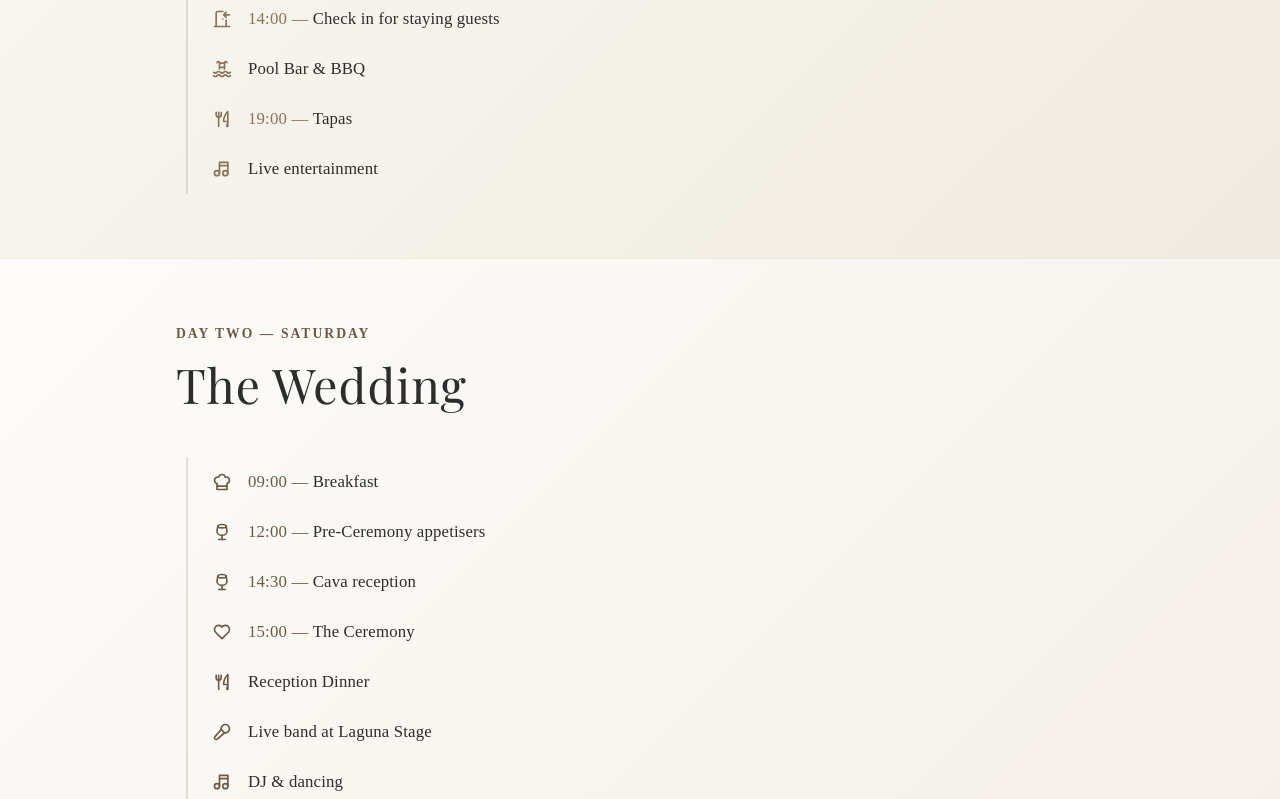
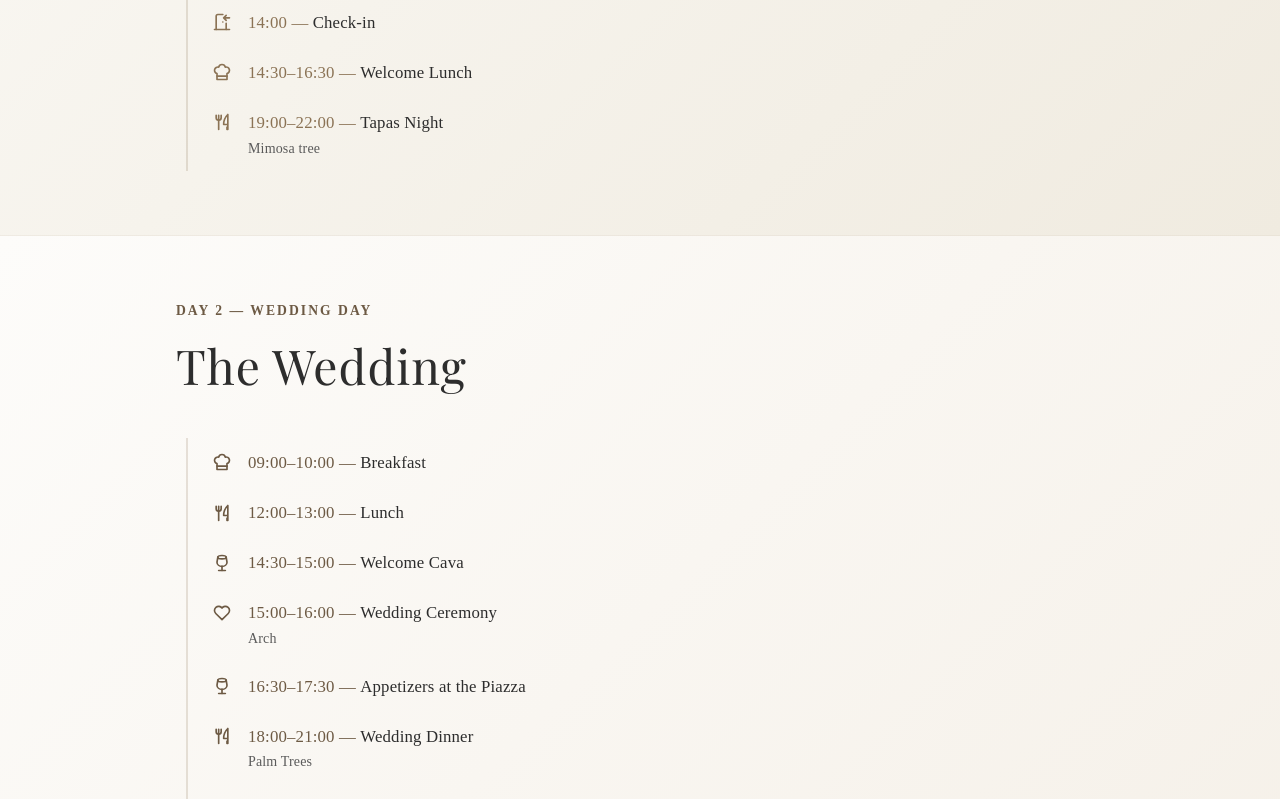
Before and after one commit to Matthew14/Wedding, a Next.js app: page /schedule in a window 1280 px wide. Shown: the part 260-1059 px from the top of the page. Built offline with nearby package versions, Linux system fonts and the light colour scheme; no server answers; a web font is replaced by a local one.

Commit message:
feat(schedule): overhaul schedule with accurate event times and details
Update all three days to reflect the final schedule, including correct
times, end times, locations, and event names across arrival, wedding,
and departure days.

```diff
--- a/src/app/schedule/page.tsx
+++ b/src/app/schedule/page.tsx
@@ -6,23 +6,24 @@ import {
     IconGlass,
     IconMusic,
     IconPool,
-    IconMicrophone2,
     IconChefHat,
     IconToolsKitchen2,
     IconDoor,
     IconDoorEnter,
+    IconStar,
 } from "@tabler/icons-react";
 import BackToInvitation from "./BackToInvitation";
 
 interface TimelineEvent {
     time?: string;
+    endTime?: string;
     title: string;
+    location?: string;
     icon: React.ReactNode;
 }
 
 interface DaySchedule {
     day: string;
-    date: string;
     title: string;
     bgColor: string;
     accentColor: string;
@@ -31,44 +32,114 @@ interface DaySchedule {
 
 const schedule: DaySchedule[] = [
     {
-        day: "Day One",
-        date: "Friday",
+        day: "Day 1 — Arrival Day",
         title: "Welcome",
         bgColor: "linear-gradient(135deg, #f9f7f2 0%, #f0ebe0 100%)",
         accentColor: "var(--gold)",
         events: [
-            { time: "14:00", title: "Check in for staying guests", icon: <IconDoorEnter size={20} /> },
-            { title: "Pool Bar & BBQ", icon: <IconPool size={20} /> },
-            { time: "19:00", title: "Tapas", icon: <IconToolsKitchen2 size={20} /> },
-            { title: "Live entertainment", icon: <IconMusic size={20} /> },
+            {
+                time: "14:00",
+                title: "Check-in",
+                icon: <IconDoorEnter size={20} />,
+            },
+            {
+                time: "14:30",
+                endTime: "16:30",
+                title: "Welcome Lunch",
+                icon: <IconChefHat size={20} />,
+            },
+            {
+                time: "19:00",
+                endTime: "22:00",
+                title: "Tapas Night",
+                location: "Mimosa tree",
+                icon: <IconToolsKitchen2 size={20} />,
+            },
         ],
     },
     {
-        day: "Day Two",
-        date: "Saturday",
+        day: "Day 2 — Wedding Day",
         title: "The Wedding",
         bgColor: "linear-gradient(135deg, #fdfcfa 0%, #f5f0e8 100%)",
         accentColor: "var(--gold-dark)",
         events: [
-            { time: "09:00", title: "Breakfast", icon: <IconChefHat size={20} /> },
-            { time: "12:00", title: "Pre-Ceremony appetisers", icon: <IconGlass size={20} /> },
-            { time: "14:30", title: "Cava reception", icon: <IconGlass size={20} /> },
-            { time: "15:00", title: "The Ceremony", icon: <IconHeart size={20} /> },
-            { title: "Reception Dinner", icon: <IconToolsKitchen2 size={20} /> },
-            { title: "Live band at Laguna Stage", icon: <IconMicrophone2 size={20} /> },
-            { title: "DJ & dancing", icon: <IconMusic size={20} /> },
+            {
+                time: "09:00",
+                endTime: "10:00",
+                title: "Breakfast",
+                icon: <IconChefHat size={20} />,
+            },
+            {
+                time: "12:00",
+                endTime: "13:00",
+                title: "Lunch",
+                icon: <IconToolsKitchen2 size={20} />,
+            },
+            {
+                time: "14:30",
+                endTime: "15:00",
+                title: "Welcome Cava",
+                icon: <IconGlass size={20} />,
+            },
+            {
+                time: "15:00",
+                endTime: "16:00",
+                title: "Wedding Ceremony",
+                location: "Arch",
+                icon: <IconHeart size={20} />,
+            },
+            {
+                time: "16:30",
+                endTime: "17:30",
+                title: "Appetizers at the Piazza",
+                icon: <IconGlass size={20} />,
+            },
+            {
+                time: "18:00",
+                endTime: "21:00",
+                title: "Wedding Dinner",
+                location: "Palm Trees",
+                icon: <IconToolsKitchen2 size={20} />,
+            },
+            {
+                time: "21:00",
+                endTime: "23:00",
+                title: "Live Band",
+                location: "Laguna Bar",
+                icon: <IconMusic size={20} />,
+            },
+            {
+                time: "00:00",
+                endTime: "03:00",
+                title: "Night Club Party",
+                location: "Night Club",
+                icon: <IconStar size={20} />,
+            },
         ],
     },
     {
-        day: "Day Three",
-        date: "Sunday",
+        day: "Day 3 — Departure Day",
         title: "Farewell",
         bgColor: "linear-gradient(135deg, #f9f7f2 0%, #f0ebe0 100%)",
         accentColor: "var(--gold)",
         events: [
-            { title: "Breakfast", icon: <IconChefHat size={20} /> },
-            { time: "11:00", title: "Check out", icon: <IconDoor size={20} /> },
-            { time: "until 13:00", title: "Pool party & BBQ lunch", icon: <IconPool size={20} /> },
+            {
+                time: "08:00",
+                endTime: "10:00",
+                title: "Breakfast",
+                icon: <IconChefHat size={20} />,
+            },
+            {
+                time: "11:00",
+                endTime: "13:00",
+                title: "Pool party & BBQ",
+                icon: <IconPool size={20} />,
+            },
+            {
+                time: "13:00",
+                title: "Depart",
+                icon: <IconDoor size={20} />,
+            },
         ],
     },
 ];
@@ -101,10 +172,10 @@ export default function SchedulePage() {
                                             letterSpacing: "0.15em",
                                             textTransform: "uppercase",
                                             fontWeight: 600,
-                                            marginBottom: "0.5rem",
+                                            marginBottom: "0.75rem",
                                         }}
                                     >
-                                        {day.day} — {day.date}
+                                        {day.day}
                                     </Text>
                                     <Title
                                         order={2}
@@ -131,7 +202,7 @@ export default function SchedulePage() {
                                             key={eventIndex}
                                             style={{
                                                 display: "flex",
-                                                alignItems: "center",
+                                                alignItems: "flex-start",
                                                 gap: "1rem",
                                                 padding: "0.75rem 0 0.75rem 1.5rem",
                                                 cursor: "default",
@@ -143,10 +214,12 @@ export default function SchedulePage() {
                                                     flexShrink: 0,
                                                     display: "flex",
                                                     alignItems: "center",
+                                                    paddingTop: "0.15rem",
                                                 }}
                                             >
                                                 {event.icon}
                                             </Box>
+                                            <Box>
                                                 <Text
                                                     style={{
                                                         color: "var(--text-primary)",
@@ -156,11 +229,24 @@ export default function SchedulePage() {
                                                 >
                                                     {event.time && (
                                                         <span style={{ color: day.accentColor, fontWeight: 500 }}>
-                                                        {event.time} —{" "}
+                                                            {event.time}
+                                                            {event.endTime ? `–${event.endTime}` : ""} —{" "}
                                                         </span>
                                                     )}
                                                     {event.title}
                                                 </Text>
+                                                {event.location && (
+                                                    <Text
+                                                        style={{
+                                                            fontSize: "0.875rem",
+                                                            color: "var(--text-secondary)",
+                                                            marginTop: "0.1rem",
+                                                        }}
+                                                    >
+                                                        {event.location}
+                                                    </Text>
+                                                )}
+                                            </Box>
                                         </Box>
                                     ))}
                                 </Box>
```
Lines whose indentation alone changed are shown as unchanged.
